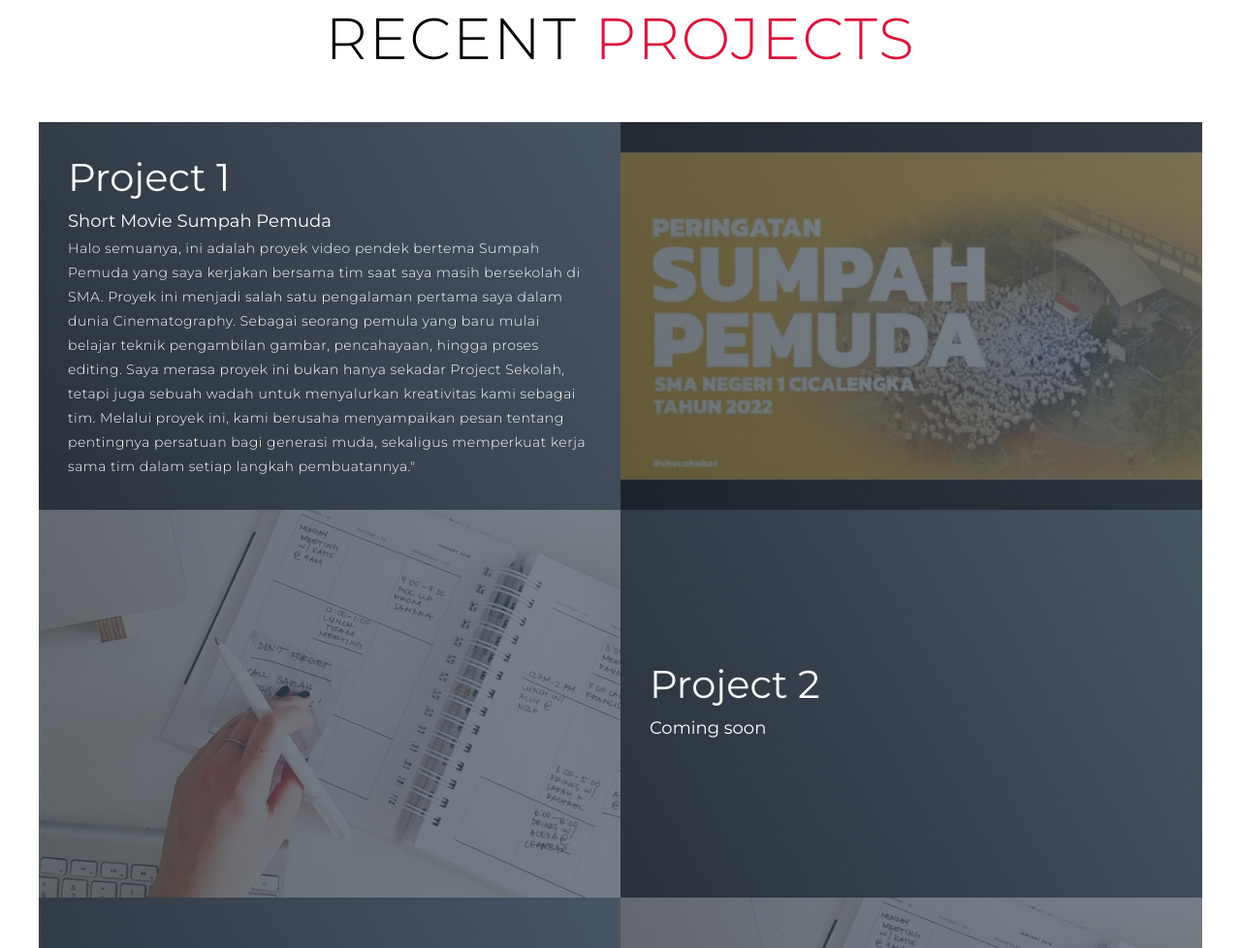
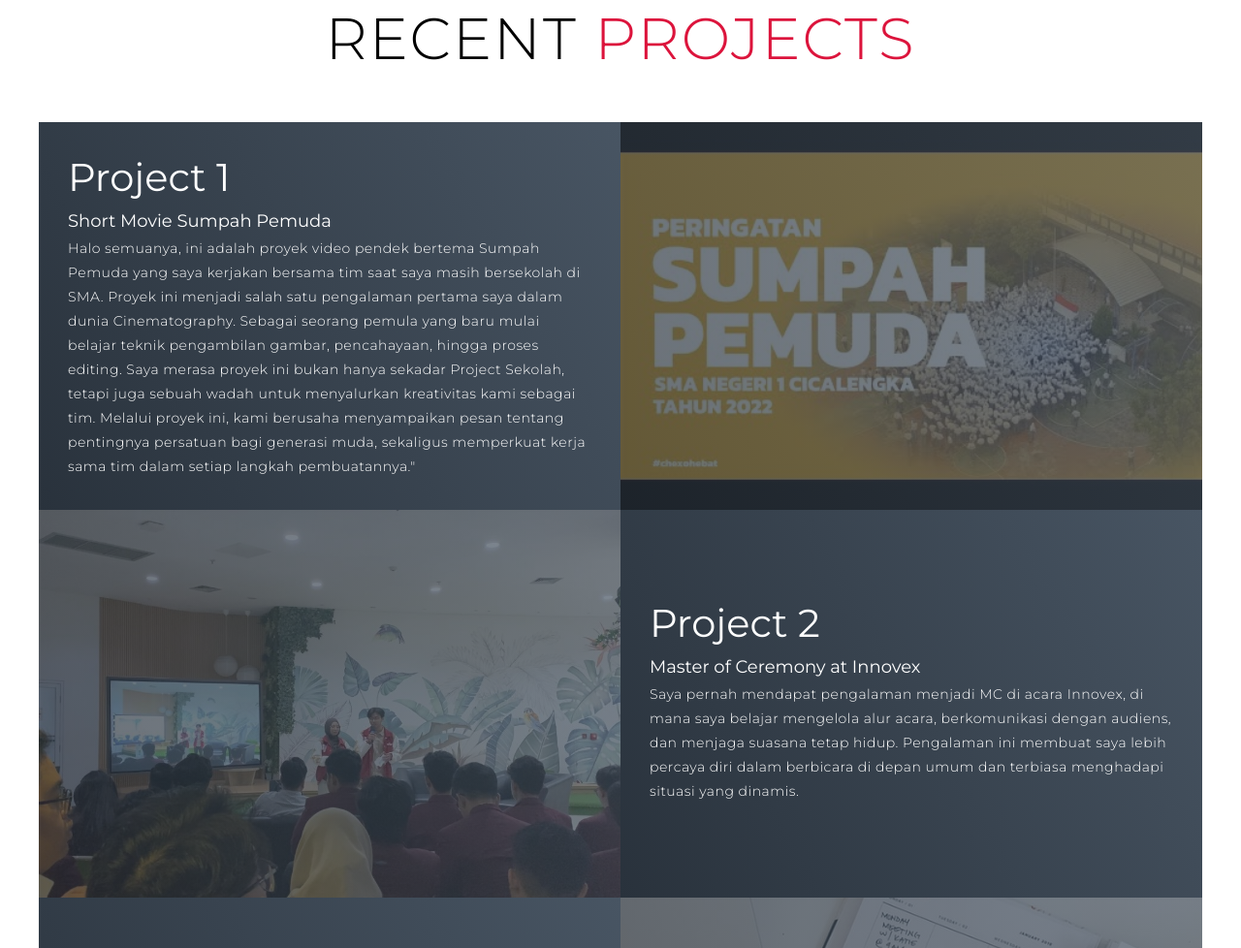
Before and after one commit to MaurellioChristopher/Rel, a plain HTML site: page index.html in a window 1280 px wide. Shown: the part 1822-2800 px from the top of the page at 97% size. Drawn offline with Linux system fonts and the light colour scheme.

Commit message:
Update cv, experience

```diff
--- a/index.html
+++ b/index.html
@@ -15,7 +15,7 @@
       <div class="nav-bar">
         <div class="brand">
           <a href="#hero">
-            <h1><span>M</span>AURELLIOOOOO <span>C</span>HRISTOPHER</h1>
+            <h1><span>M</span>AURELLIO <span>C</span>HRISTOPHER</h1>
           </a>
         </div>
         <div class="nav-list">
@@ -115,11 +115,14 @@
         <div class="project-item">
           <div class="project-info">
             <h1>Project 2</h1>
-            <h2>Coming soon</h2>
-            <p><p>
+            <h2>Master of Ceremony at Innovex</h2>
+            <p>Saya pernah mendapat pengalaman menjadi MC di acara Innovex, di mana saya belajar mengelola alur acara,
+              berkomunikasi dengan audiens, dan menjaga suasana tetap hidup.
+              Pengalaman ini membuat saya lebih percaya diri dalam berbicara di depan umum dan terbiasa menghadapi
+              situasi yang dinamis.<p>
           </div>
           <div class="project-img">
-            <img src="./img/img-1.png" alt="img">
+            <img src="./img/Innovex.jpg" alt="img">
           </div>
         </div>
         <div class="project-item">
@@ -171,7 +174,7 @@
         <p>Halo, Perkenalkan saya Maurellio Christopher Yonathan, biasa dipanggil Maurell. Saya adalah mahasiswa S1 Sistem Informasi di Telkom University. Saya memiliki kemampuan public speaking, cepat beradaptasi, bekerja sama dalam tim, serta memiliki skill leadership yang terus saya kembangkan.
 
 Saya aktif dalam berbagai organisasi, yang membantu saya membangun kedisiplinan, tanggung jawab, dan kemampuan manajemen tim. Dengan sikap profesional dan semangat belajar yang tinggi, saya berkomitmen untuk terus mengasah potensi diri dan memberikan kontribusi positif di setiap kesempatan.</p>
-          <a href="CV_Maurellio Christopher Yonathan.pdf" class="cta" download>Download/LihatCV</a>
+          <a href="CV_Maurellio Christopher Yonathan_SI4802.pdf.pdf" class="cta" download>Download/LihatCV</a>
     </div>
   </section>
   <!-- End About Section -->
```
Also changed, not shown: img/Innovex.jpg (added), 2 other files.
